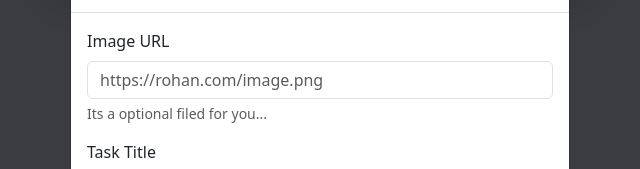
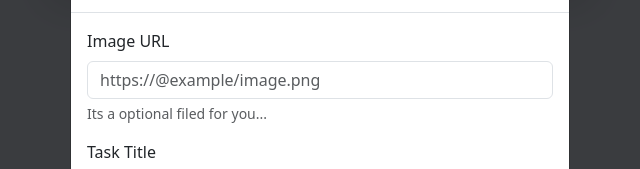
Before and after one commit to Vinaya618/tasky-application, a plain HTML site: page index.html in a window 1280 px wide. Both pictures are taken after a click on the button "Add New Item". Shown: the part 159-328 px from the top of the page, 320-960 px from the left. Drawn offline with nearby package versions, Linux system fonts and the light colour scheme.

Commit message:
index.html

```diff
--- a/index.html
+++ b/index.html
@@ -62,7 +62,7 @@
                   class="form-control"
                   id="imageUrl"
                   aria-describedby="imageDesc"
-                  placeholder="https://rohan.com/image.png"
+                  placeholder="https://@example/image.png"
                 />
                 <div id="imageDesc" class="form-text">
                   Its a optional filed for you...
@@ -159,7 +159,6 @@
             >
               Close
             </button>
-            <!-- <button type="button" class="btn btn-primary">Save changes</button> -->
           </div>
         </div>
       </div>
```
